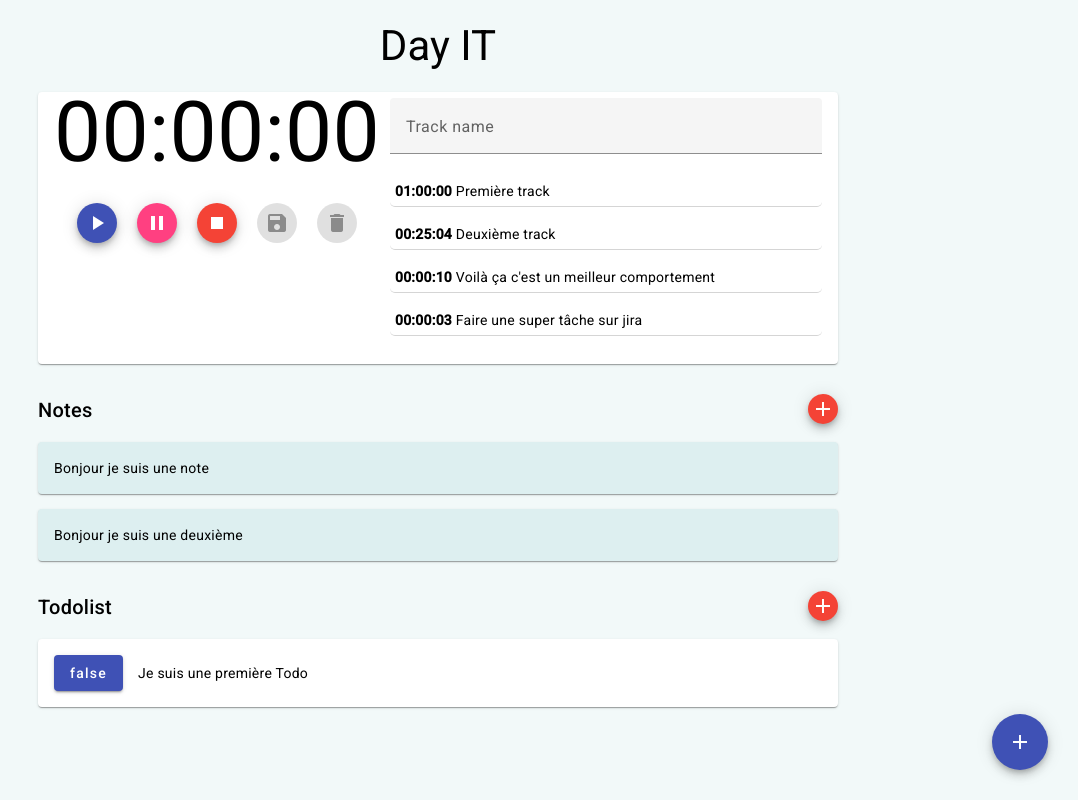
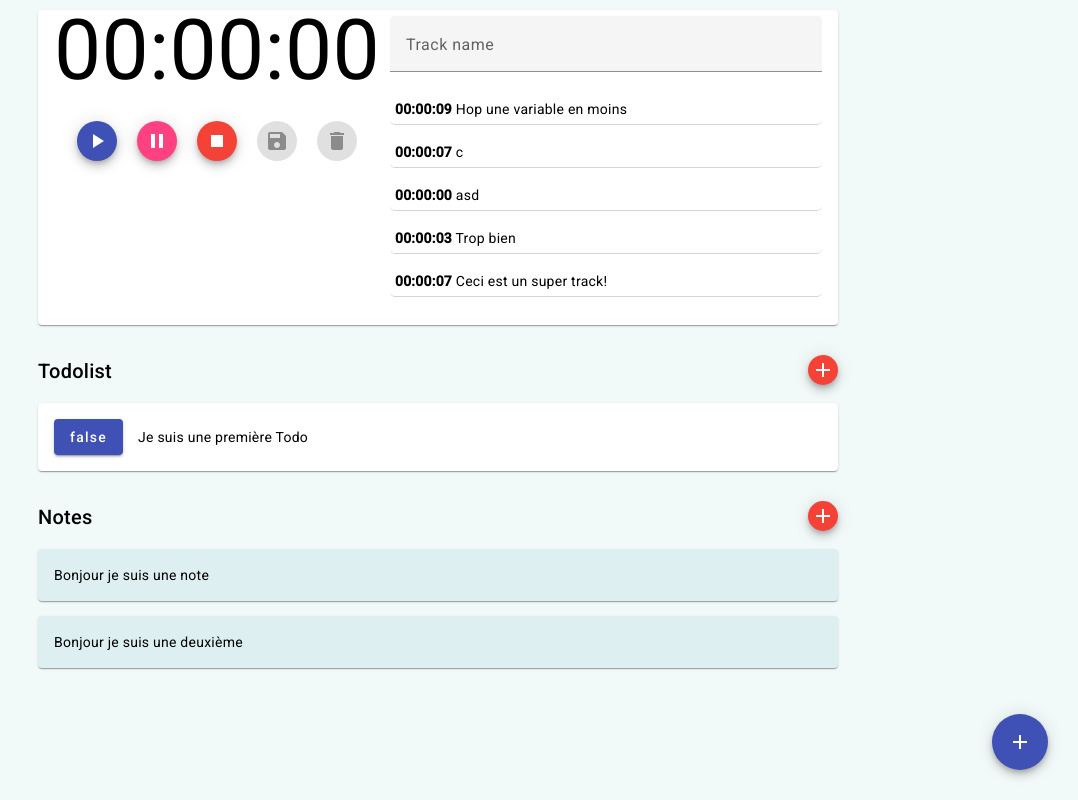
Before and after one commit to ExtraDev/daytracker, an Angular app: page / in a window 1280 px wide. Shown: the whole page, without its empty margins (202-1280 px from the left). Built offline with nearby package versions, Linux system fonts and the light colour scheme; data requests are answered from the project's data file.

Commit message:
Refactor timer component

```diff
--- a/src/app/app.component.html
+++ b/src/app/app.component.html
@@ -1,20 +1,6 @@
 <div id="container">
-  <h1 id="main-title">Day IT</h1>
-
   <div class="widget">
     <app-timer [dayId]="dayId"></app-timer>
-  </div>
-
-  <div class="widget">
-    <div class="header">
-      <h2>Notes</h2>
-      <button mat-fab color="warn" class="btn-plus-widget">
-        <mat-icon>add</mat-icon>
-      </button>
-    </div>
-    @for (note of notes$ | async; track note.id) {
-    <app-note [note]="note"></app-note>
-    }
   </div>
 
   <div class="widget">
@@ -30,6 +16,18 @@
     }
   </div>
 
+  <div class="widget">
+    <div class="header">
+      <h2>Notes</h2>
+      <button mat-fab color="warn" class="btn-plus-widget">
+        <mat-icon>add</mat-icon>
+      </button>
+    </div>
+    @for (note of notes$ | async; track note.id) {
+    <app-note [note]="note"></app-note>
+    }
+  </div>
+
   <div class="add-button">
     <button mat-fab color="primary">
       <mat-icon>add</mat-icon>
--- a/src/app/common/mock/database.json
+++ b/src/app/common/mock/database.json
@@ -19,28 +19,34 @@
   ],
   "tracks": [
     {
-      "id": 1,
-      "elapsed": 3600,
-      "name": "Première track",
-      "dayId": 1
+      "elapsed": 9,
+      "name": "Hop une variable en moins",
+      "dayId": 1,
+      "id": 2
     },
     {
-      "id": 2,
-      "elapsed": 1504,
-      "name": "Deuxième track",
-      "dayId": 1
-    },
-    {
-      "elapsed": 10,
-      "name": "Voilà ça c'est un meilleur comportement",
+      "elapsed": 7,
+      "name": "c",
       "dayId": 1,
       "id": 3
     },
     {
-      "elapsed": 3,
-      "name": "Faire une super tâche sur jira",
+      "elapsed": 0,
+      "name": "asd",
       "dayId": 1,
       "id": 4
+    },
+    {
+      "elapsed": 3,
+      "name": "Trop bien",
+      "dayId": 1,
+      "id": 5
+    },
+    {
+      "elapsed": 7,
+      "name": "Ceci est un super track!",
+      "dayId": 1,
+      "id": 6
     }
   ],
   "todos": [
--- a/src/app/widgets/timer/timer.component.html
+++ b/src/app/widgets/timer/timer.component.html
@@ -6,7 +6,7 @@
                     {{ convertToTime(elapsed) }}
                 </div>
                 <div class="controls">
-                    <button (click)="startTimer()" mat-mini-fab color="primary" [disabled]="isTracking">
+                    <button (click)="startTimer()" mat-mini-fab color="primary" [disabled]="tickSubscription">
                         <mat-icon>play_arrow</mat-icon>
                     </button>
 
--- a/src/app/widgets/timer/timer.component.ts
+++ b/src/app/widgets/timer/timer.component.ts
@@ -24,9 +24,7 @@ export class TimerComponent implements OnInit {
 
 	elapsed: number = 0;
 	tick$: Observable<number> = interval(1000);
-  tickSubscription?: Subscription; // Trouver un type adéquat. Pour moi, ce devrait être un Subscription<number>
-  paused = false;
-  isTracking = false;
+	tickSubscription?: Subscription | undefined; // Trouver un type adéquat. Pour moi, ce devrait être un Subscription<number>
 	trackName = new FormControl<string>('');
 	trackSelected?: Track;
 
@@ -40,26 +38,23 @@ export class TimerComponent implements OnInit {
 	}
 
 	startTimer(): void {
-    if (!this.isTracking) {
-      this.isTracking = true;
-      this.paused = false;
+		if (this.tickSubscription === undefined) {
 			this.tickSubscription = this.tick$.subscribe(() => this.elapsed++);
 		}
 	}
 
 	pauseTimer(): void {
-    if (!this.paused) {
-      this.tickSubscription!.unsubscribe();
-      this.paused = true;
-      this.isTracking = false;
+		if (this.tickSubscription !== undefined) {
+			this.tickSubscription.unsubscribe();
+			this.tickSubscription = undefined;
 		}
 	}
 
 	resetTimer(): void {
-    if (this.isTracking) {
+		if (this.tickSubscription !== undefined) {
 			this.elapsed = 0;
-      this.tickSubscription!.unsubscribe();
-      this.isTracking = false;
+			this.tickSubscription.unsubscribe();
+			this.tickSubscription = undefined;
 		}
 
 		this.trackSelected = undefined;
@@ -67,27 +62,23 @@ export class TimerComponent implements OnInit {
 		this.elapsed = 0;
 	}
 
-  convertToTime(elapsedSeconds: number): string {
-    let hours = Math.floor(elapsedSeconds / 3600);
-    let minutes = Math.floor((elapsedSeconds - (hours * 3600)) / 60);
-    let seconds = elapsedSeconds % 60;
 
-    let resHours = ""
-    if (hours < 10) resHours = "0" + hours
-    else resHours = hours.toString()
-
-    let resMinutes = ""
-    if (minutes < 10) { resMinutes = "0" + minutes }
-    else { resMinutes = minutes.toString() }
-
-    let resSeconds = ""
-    if (seconds < 10) { resSeconds = "0" + seconds }
-    else { resSeconds = seconds.toString() }
-
-    return resHours + ":" + resMinutes + ":" + resSeconds;
+	public saveTrack(): void {
+		if (
+			this.trackName.value !== '' &&
+			this.trackName.value !== null
+		) {
+			let newTrack: Track = {
+				elapsed: this.elapsed,
+				name: this.trackName.value || '',
+				dayId: this.dayId
 			}
 
-  public saveTrack(): void {
+			this.timersService.postTrack$(newTrack).subscribe(x => {
+				this.trackedTimes$ = this.timersService.getTrackForDay$(this.dayId);
+			});
+		}
+
 		if (
 			this.trackSelected !== undefined &&
 			this.trackName.value !== null
@@ -97,16 +88,6 @@ export class TimerComponent implements OnInit {
 
 			this.timersService.updateTrack$(this.trackSelected).subscribe();
 
-    } else if (this.trackName.value !== '' && this.trackName.value !== null) {
-      let newTrack: Track = {
-        elapsed: this.elapsed,
-        name: this.trackName.value || '',
-        dayId: this.dayId
-      }
-
-      this.timersService.postTrack$(newTrack).subscribe(x => {
-        this.trackedTimes$ = this.timersService.getTrackForDay$(this.dayId);
-      });
 		}
 
 		this.resetTimer();
@@ -127,4 +108,24 @@ export class TimerComponent implements OnInit {
 			);
 		}
 	}
+
+	public convertToTime(elapsedSeconds: number): string {
+		let hours = Math.floor(elapsedSeconds / 3600);
+		let minutes = Math.floor((elapsedSeconds - (hours * 3600)) / 60);
+		let seconds = elapsedSeconds % 60;
+
+		let resHours = ""
+		if (hours < 10) resHours = "0" + hours
+		else resHours = hours.toString()
+
+		let resMinutes = ""
+		if (minutes < 10) { resMinutes = "0" + minutes }
+		else { resMinutes = minutes.toString() }
+
+		let resSeconds = ""
+		if (seconds < 10) { resSeconds = "0" + seconds }
+		else { resSeconds = seconds.toString() }
+
+		return resHours + ":" + resMinutes + ":" + resSeconds;
 	}
+}
```
Lines whose indentation alone changed are shown as unchanged.
